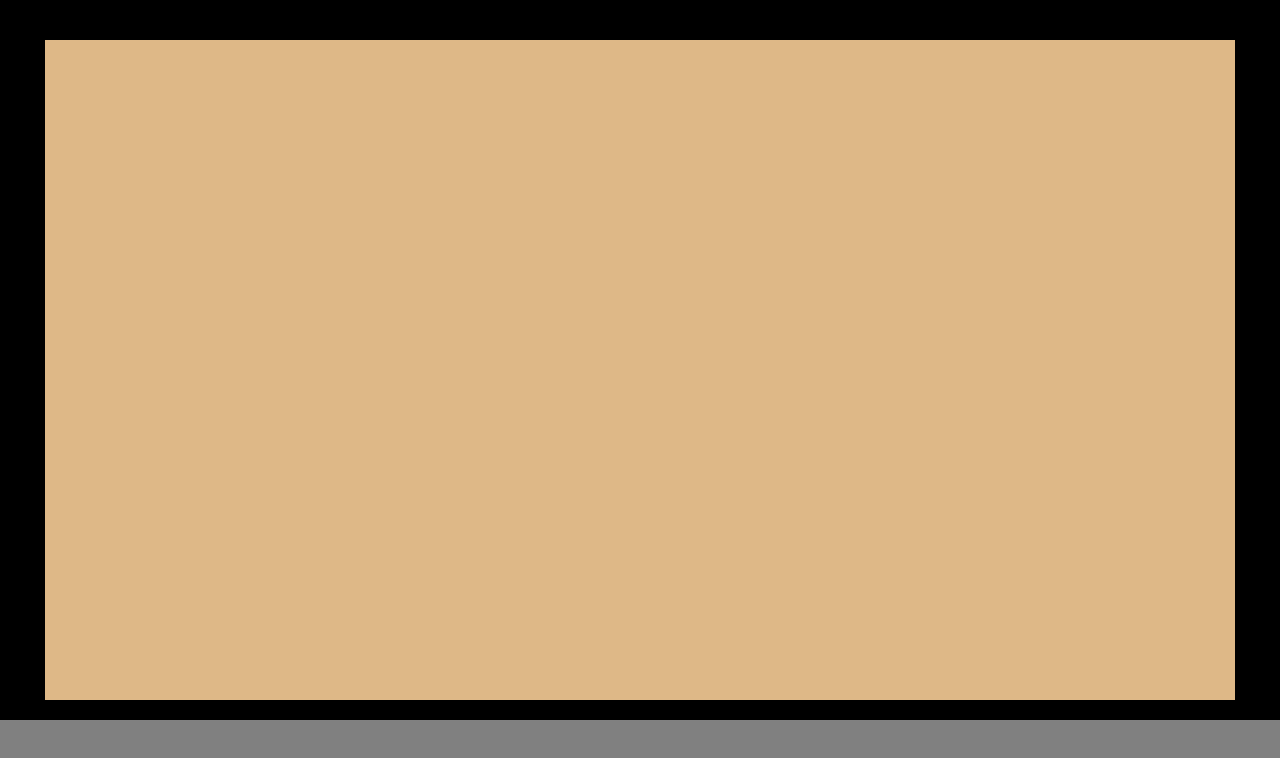
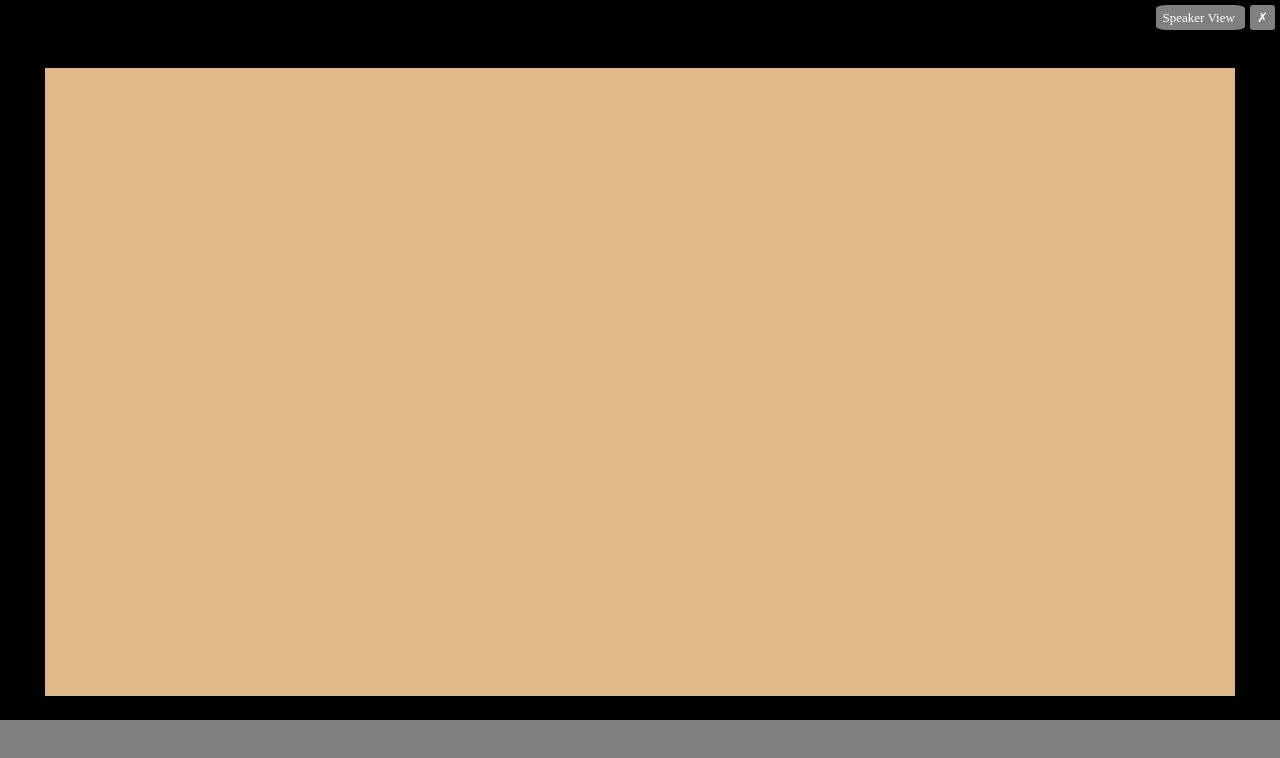
Before and after one commit to francescotroiano98/html-css-zoom, a plain HTML site: page index.html in a window 1280 px wide. Drawn offline with Linux system fonts and the light colour scheme.

Commit message:
add top-right section

```diff
--- a/css/style.css
+++ b/css/style.css
@@ -9,17 +9,29 @@
 body{
     height: 100vh;
 }
+.speaker-view{
+    position: absolute;
+    right: 5px;
+    top: 10px;
+    color: white;
+    font-size: small;
+}
+.view{
+    background-color: gray;
+    border-radius: 13%;
+    padding: 5px 7px;
+    margin-left: 5px;
+
+}
 main{
     height: 90%;
     background-color: black;
-    padding-top: 40px;
+    padding-top: 68px;
 }
 .main-container{
     max-width: 93%;
-    height: 82.5vh;
+    height: 78.5vh;
     background-color: burlywood;
-
-
 }
 footer{
     height: 10%;
--- a/index.html
+++ b/index.html
@@ -9,6 +9,14 @@
     </head>
     <body>
         <main>
+            <div class="speaker-view" >
+                <span class="view"> Speaker View
+
+                </span>
+                <span class="view">&cross;
+
+                </span>
+            </div>
             <div class="main-container margin">
 
             </div>
```
